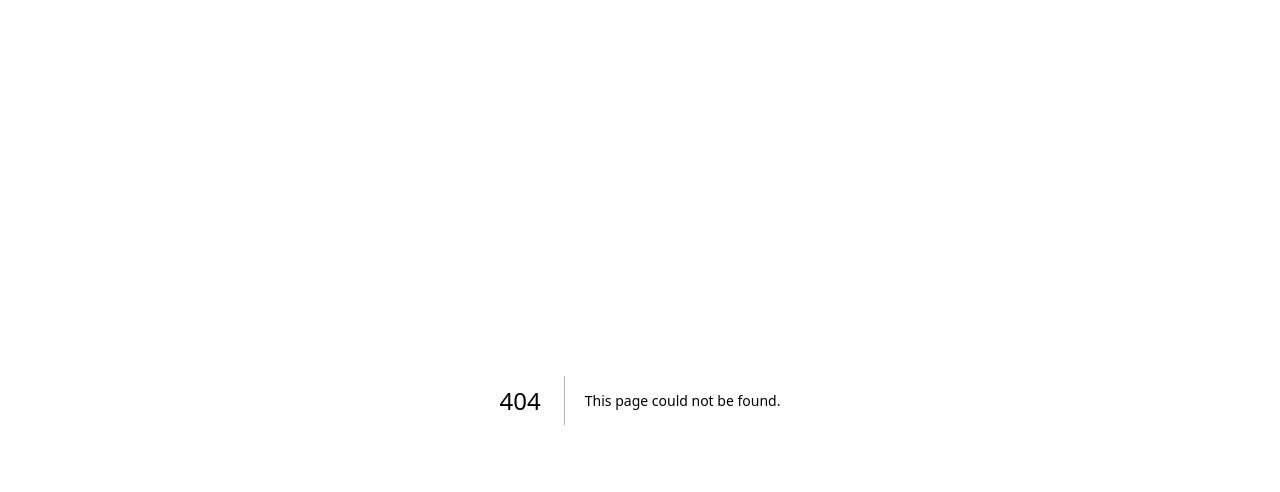
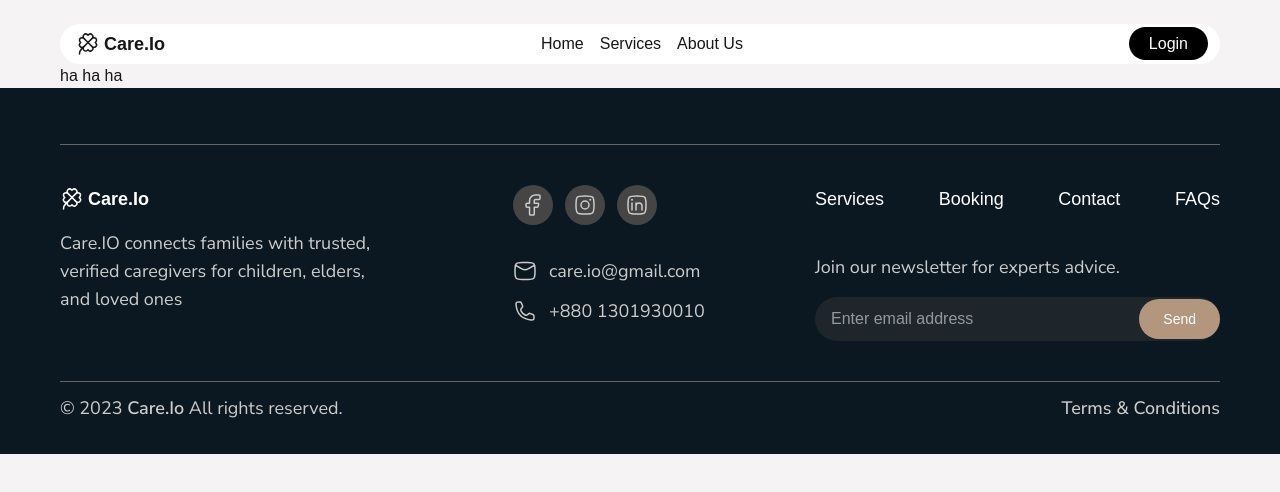
Before and after one commit to ashrafulrifaz/care, a Next.js app: page /my-booking in a window 1280 px wide. Before the commit this address had no page. Shown: the top 492 px of the page. Built offline with nearby package versions, Linux system fonts and the light colour scheme; no server answers.

Commit message:
added my bookig page

```diff
--- /dev/null
+++ b/src/app/(main)/my-booking/page.jsx
@@ -0,0 +1,11 @@
+import React from 'react';
+
+const page = () => {
+    return (
+        <div>
+            ha ha ha
+        </div>
+    );
+};
+
+export default page;
--- a/src/components/Header/NavItems.jsx
+++ b/src/components/Header/NavItems.jsx
@@ -1,17 +1,22 @@
 'use client'
+import { useSession } from 'next-auth/react';
 import Link from 'next/link';
 import { usePathname } from 'next/navigation';
 import React from 'react';
 
 const NavItems = () => {
     const path = usePathname()
+    const session = useSession()
 
     return (
         <div className="flex items-center justify-center gap-4">
             <Link href={'/'} className={`capitalize ${path === '/' ? 'font-semibold' : 'font-medium'}`}>Home</Link>
             <Link href={'/services'} className={`capitalize ${path === '/services' ? 'font-semibold' : 'font-medium'}`}>services</Link>
             <Link href={'/about-us'} className={`capitalize ${path === '/about-us' ? 'font-semibold' : 'font-medium'}`}>about us</Link>
-            <Link href={'/booking'} className={`capitalize ${path === '/booking' ? 'font-semibold' : 'font-medium'}`}>booking</Link>
+            {
+                session.status == 'authenticated' ?
+                <Link href={'/my-booking'} className={`capitalize ${path === '/my-booking' ? 'font-semibold' : 'font-medium'}`}>my booking</Link> : ''
+            }
         </div>
     );
 };
```
